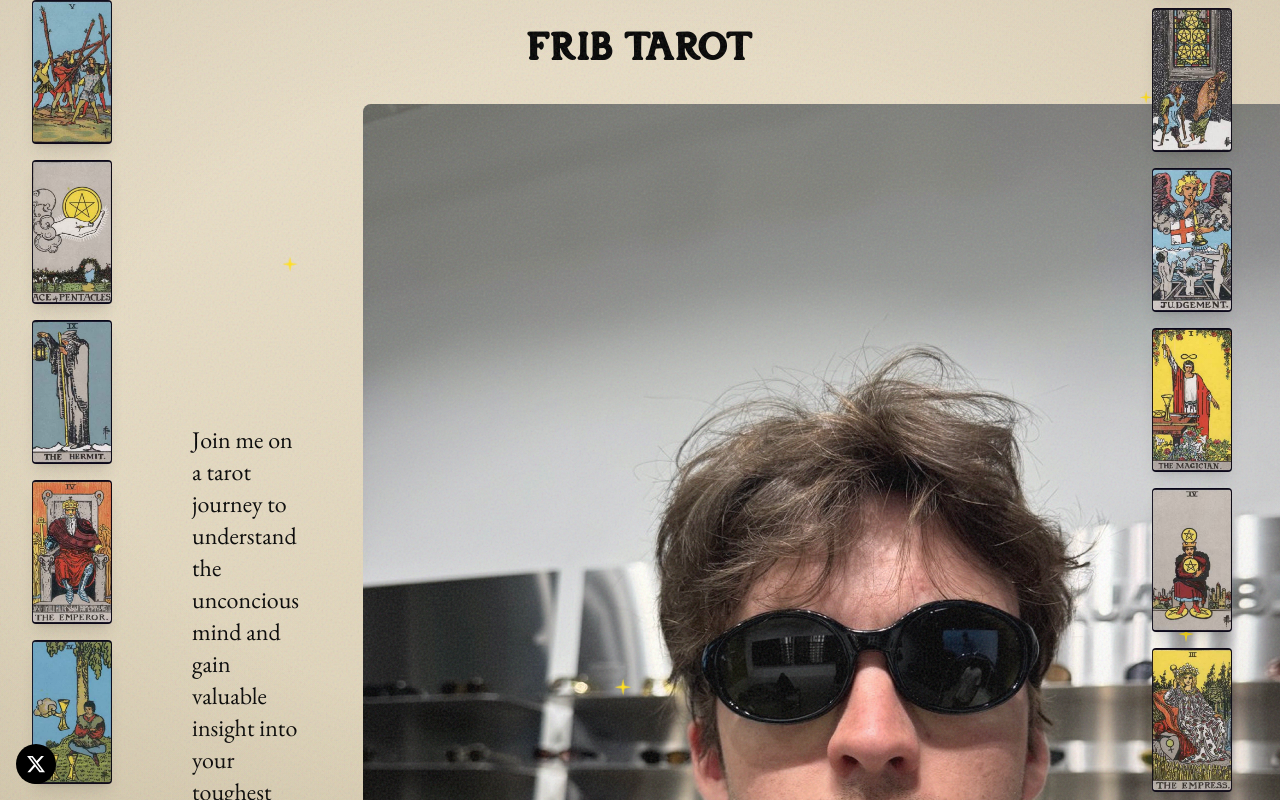
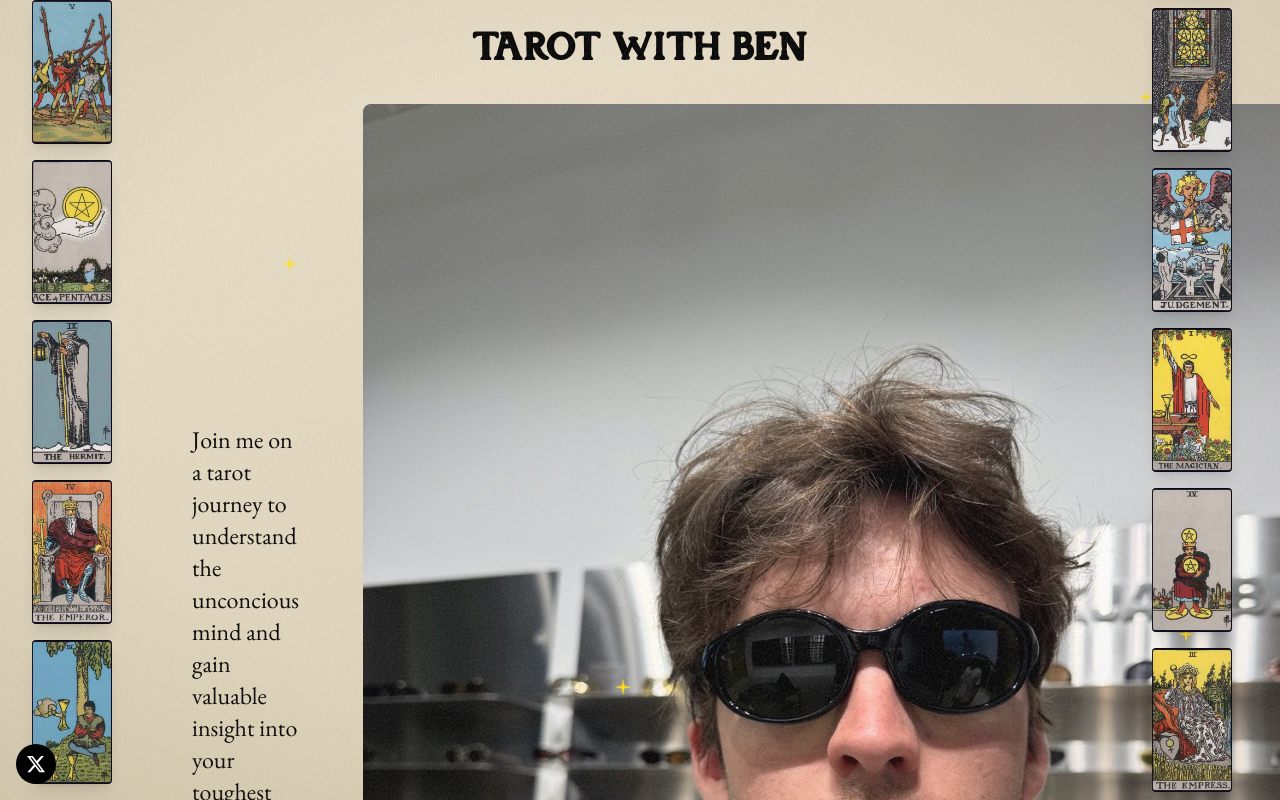
Before and after one commit to bengaaaa/tarot-site, a Next.js app: page / in a window 1280 px wide. Shown: the top 800 px of the page. Built offline with nearby package versions, Linux system fonts and the light colour scheme.

Commit message:
change frib to ben

```diff
--- a/src/app/layout.js
+++ b/src/app/layout.js
@@ -7,7 +7,7 @@ const ebGaramond = EB_Garamond({
 });
 
 export const metadata = {
-  title: "Frib",
+  title: "Tarot With Ben",
   description: "Join Ben for tarot readings in NYC.",
 };
 
--- a/src/app/page.js
+++ b/src/app/page.js
@@ -25,7 +25,7 @@ export default function Home() {
       <TarotColumn side="right" direction="up" />
       <main className="max-w-4xl mx-auto">
         <h1 className="text-3xl sm:text-4xl font-bold text-center mb-6 sm:mb-8">
-          FRIB TAROT
+          TAROT WITH BEN
         </h1>
         <div className="flex flex-col md:flex-row gap-6 md:gap-8 items-center pb-8 md:pb-10">
           <p className="text-lg sm:text-2xl md:w-1/2">
```
